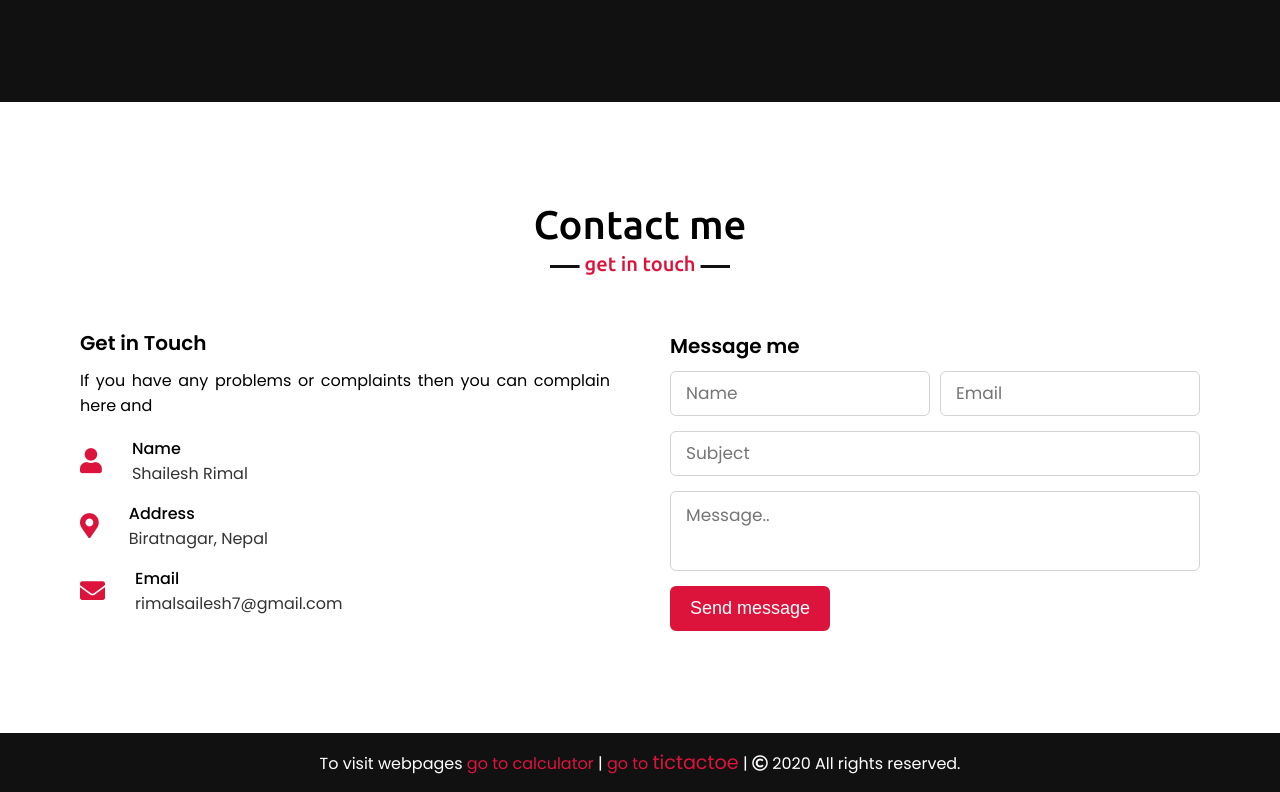
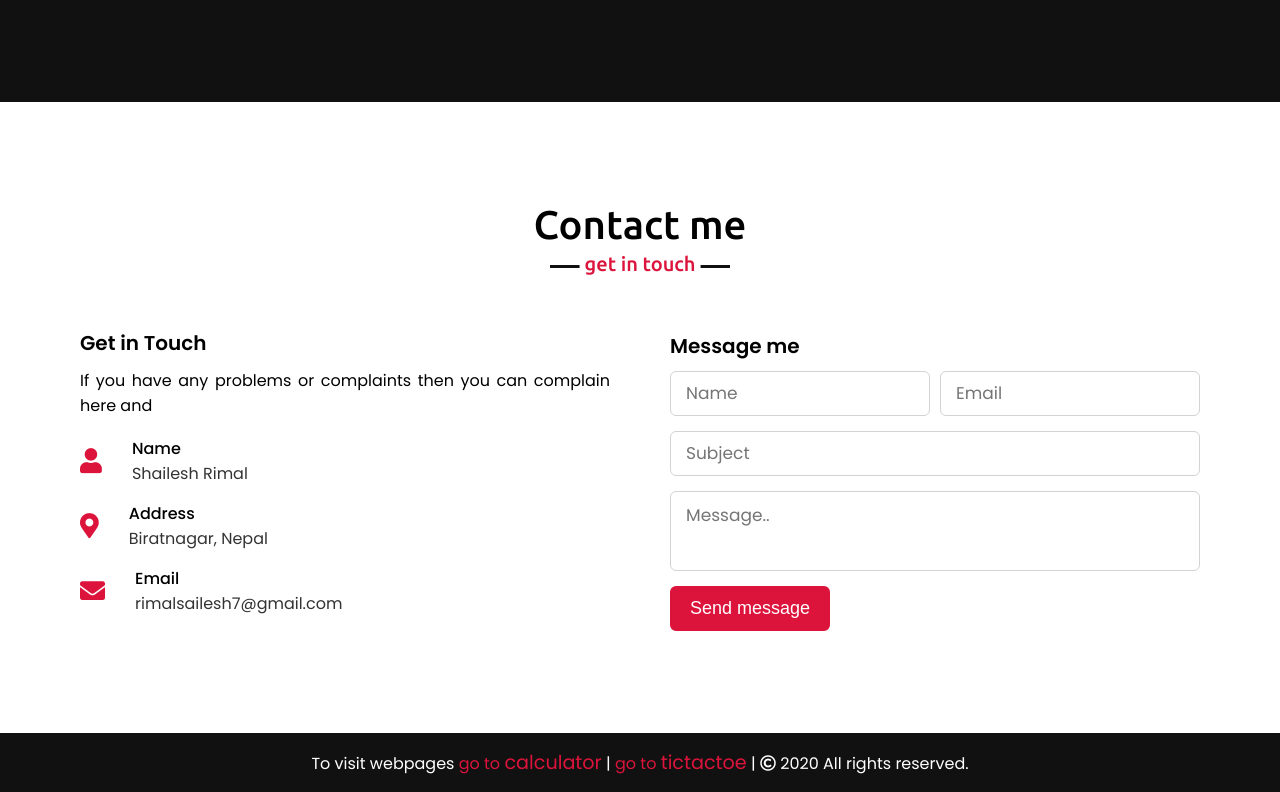
Before and after one commit to ShaileshRimal/ShaileshRimal.github.io, a plain HTML site: page index.html in a window 1280 px wide. Shown: the part 3325-4117 px from the top of the page. Drawn offline with nearby package versions, Linux system fonts and the light colour scheme.

Commit message:
Update index.html

```diff
--- a/index.html
+++ b/index.html
@@ -251,7 +251,7 @@
 
     <!-- footer section start -->
     <footer>
-        <span>To visit webpages <a href="https://shaileshrimal.github.io/calculator/">go to calculator</a> | <a href="https://shaileshrimal.github.io/tictactoe/">go to <big>tictactoe</big> </a> | <span class="far fa-copyright"></span> 2020 All rights reserved.</span>
+        <span>To visit webpages <a href="https://shaileshrimal.github.io/calculator/">go to <big>calculator</big></a> | <a href="https://shaileshrimal.github.io/tictactoe/">go to <big>tictactoe</big> </a> | <span class="far fa-copyright"></span> 2020 All rights reserved.</span>
     </footer>
 
     <script src="script.js"></script>
```
